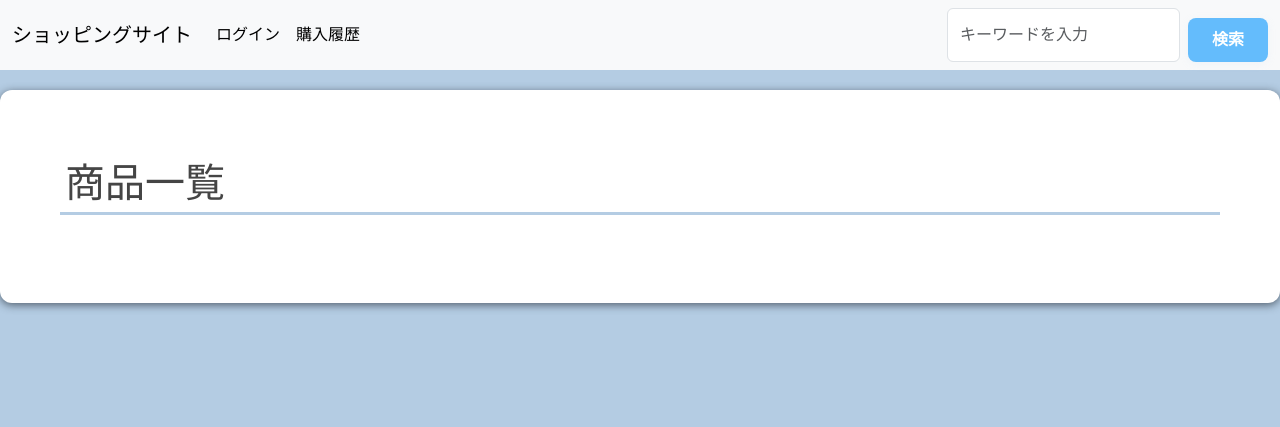
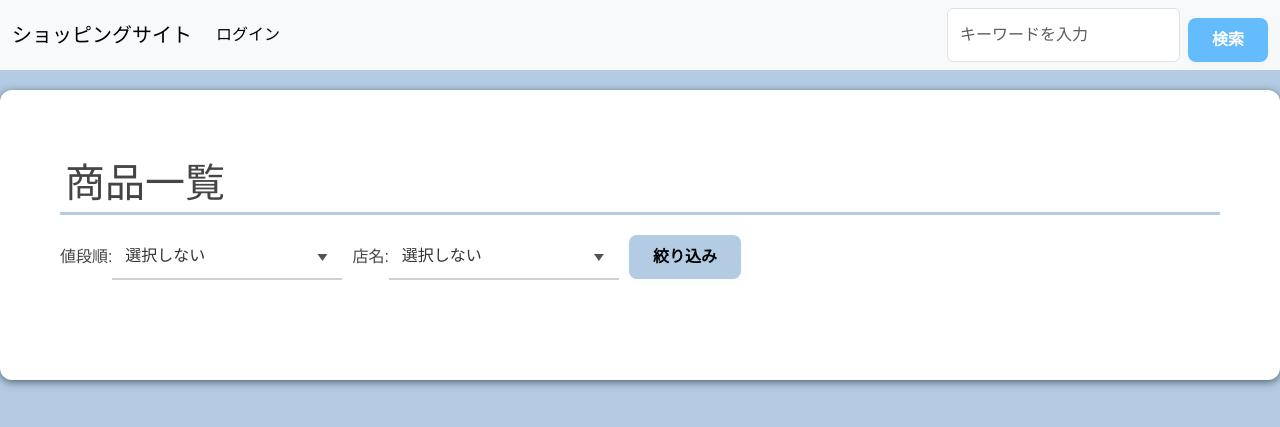
Before and after one commit to kitakawaayano/shopping_app, a Django app: page /shop/ in a window 1280 px wide. Shown: the top 427 px of the page. Run offline with Django 5.2, Linux system fonts and the light colour scheme; data that the repository does not hold is empty; some libraries are stand-ins or nearby versions.

Commit message:
商品の絞り込み

```diff
--- a/shoppings/views.py
+++ b/shoppings/views.py
@@ -18,15 +18,28 @@ class IndexView(generic.ListView):
     template_name = 'shopping/index.html'
     def get_queryset(self):
         user_name = self.request.GET.get('user') or self.request.user.username
+        order = self.request.GET.get('order')
+        shop_name = self.request.GET.get('shop_name')
         try:
             account = Accounts.objects.get(account_name=user_name)
             if account.admin == 1:
-                return Goods.objects.all()
+                queryset = Goods.objects.all()
             else:
-                return Goods.objects.filter(number__gte=1)
+                queryset = Goods.objects.filter(number__gte=1)
         except Accounts.DoesNotExist:
-            # アカウントがない
-            return Goods.objects.filter(number__gte=1)
+            queryset = Goods.objects.filter(number__gte=1)
+
+        # 店名で絞り込み
+        if shop_name:
+            queryset = queryset.filter(shops_id__shop_name=shop_name)
+
+        # 値段順
+        if order == 'asc':
+            queryset = queryset.order_by('price')
+        elif order == 'desc':
+            queryset = queryset.order_by('-price')
+
+        return queryset
 
     def get_context_data(self, **kwargs):
         shop = super().get_context_data(**kwargs)
--- a/static/css/style.css
+++ b/static/css/style.css
@@ -107,6 +107,42 @@ body{
     margin-bottom: 8px;
     min-height: 40px;
 }
+
+.selectbox {
+    display: inline-flex;
+    align-items: center;
+    position: relative;
+}
+
+/* indexのセレクトボックス */
+.selectbox::after {
+    position: absolute;
+    right: 15px;
+    width: 10px;
+    height: 7px;
+    background-color: #535353;
+    clip-path: polygon(0 0, 100% 0, 50% 100%);
+    content: '';
+    pointer-events: none;
+}
+
+.selectbox select {
+    appearance: none;
+    min-width: 230px;
+    height: 2.8em;
+    padding: .4em calc(.8em + 30px) .4em .8em;
+    border: none;
+    border-bottom: 2px solid #d0d0d0;
+    background-color: #fff;
+    color: #333333;
+    font-size: 1em;
+    cursor: pointer;
+}
+
+.selectbox select:focus {
+    outline: none;
+}
+
 /* index.htmlの下のバー */
 .pagination-1 {
     display: flex;
--- a/templates/base.html
+++ b/templates/base.html
@@ -36,15 +36,14 @@
                                     <img src="./../media/cart.png" alt="cart" width="16" height="16" style="margin-bottom: 5px; margin-right: 3px;">買い物カート
                                 </a>
                             </li>
+                            <li class="nav-item">
+                                <a href="{% url 'shopping_app:history' user %}" class="nav-link active">購入履歴</a>
+                            </li>
                         {% else %}
                             <a href="{% url 'login' %}" class="nav-link active">ログイン</a>
                         {% endif %}
                         {% if user.is_staff %}
                             <a href="{% url 'shopping_app:create' %}" class="nav-link active admin-style">＋商品追加</a>
-                        {% else %}
-                            <li class="nav-item">
-                                <a href="{% url 'shopping_app:history' user %}" class="nav-link active">購入履歴</a>
-                            </li>
                         {% endif %}
                     </li>
 
--- a/templates/shopping/index.html
+++ b/templates/shopping/index.html
@@ -2,6 +2,26 @@
 {% block content %}
 
     <h1 class="title">商品一覧</h1>
+    {% comment %} 条件で絞り込む（値段と店名） {% endcomment %}
+        <form method="get" action="" style="margin: 20px 0; display: flex; gap: 10px; align-items: center;">
+            <label for="order" class="selectbox">値段順:
+                <select name="order" id="order">
+                    <option value="">選択しない</option>
+                    <option value="asc">昇順</option>
+                    <option value="desc">降順</option>
+                </select>
+            </label>
+            <label for="shop_name" class="selectbox">店名:
+                <select name="shop_name" id="shop_name">
+                    <option value="">選択しない</option>
+                    {% for shop in shops %}
+                        <option value="{{ shop.shop_name }}">{{ shop.shop_name }}</option>
+                    {% endfor %}
+                </select>
+            </label>
+            <button type="submit" class="btn" style="margin: 0px; background-color: #B4CCE3; color: #000;">絞り込み</button>
+        </form>
+
         <div class="container-view">
         {% for goods in object_list %}
             <div class="container-md">
```
